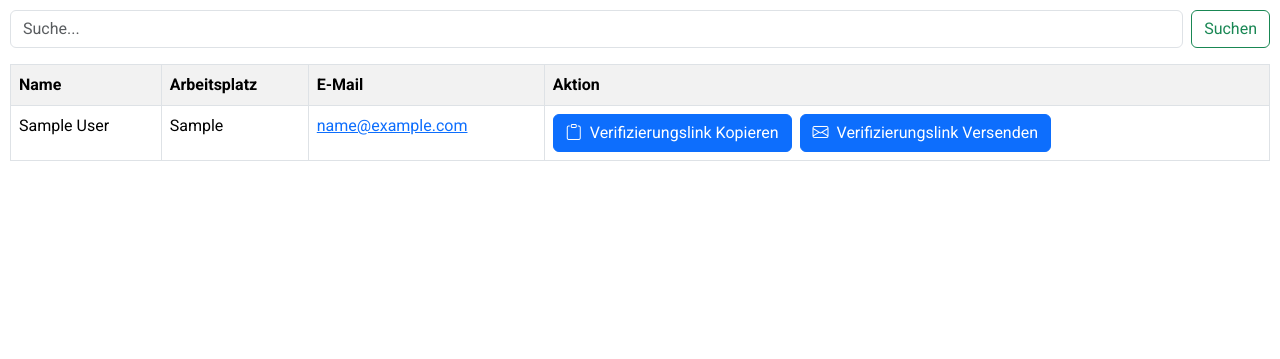
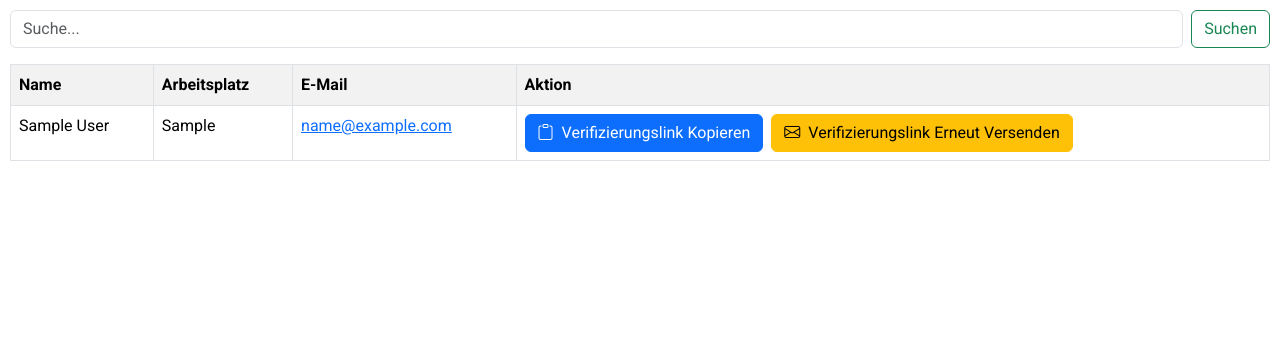
Before and after one commit to recode-law/DB128A, a Django app: page /user_signup/signup_request/list in a window 1280 px wide. Shown: the part 66-425 px from the top of the page. Run offline with Django 5.2, Linux system fonts and the light colour scheme; a user stored in the database is signed in; tables that the repository leaves empty hold one stand-in row (values such as "Sample post"); some libraries are stand-ins or nearby versions.

Commit message:
SignupRequest saves if an email has been sent already

```diff
--- a/user_signup/models.py
+++ b/user_signup/models.py
@@ -26,6 +26,7 @@ class SignupRequest(models.Model):
     email = models.EmailField(verbose_name="E-Mail")
     user = models.ForeignKey(verbose_name="Benutzer", to=User, null=True, blank=True, on_delete=models.PROTECT)
     verification_code = models.TextField(verbose_name="Verifikationscode", null=True, blank=True)
+    email_sent = models.BooleanField(verbose_name="E-Mail versendet", default=False)
 
     class Meta:
         verbose_name = "Accounterstellungsanfrage"
@@ -80,3 +81,6 @@ class SignupRequest(models.Model):
         to = self.email
 
         mail.send_mail(subject, plain_message, from_email, [to], html_message=html_message)
+
+        self.email_sent = True
+        self.save()
--- a/user_signup/templates/user_signup/signup_request_list.html
+++ b/user_signup/templates/user_signup/signup_request_list.html
@@ -28,9 +28,15 @@
                                     </button>
                                 </div>
                                 <div class="btn-group" role="group">
-                                    <a type="button" class="btn btn-primary" href="{% url "user-signup-send-mail" signup_request.pk %}">
-                                        <i class="bi bi-envelope me-2"></i>Verifizierungslink Versenden
-                                    </a>
+                                    {% if signup_request.email_sent %}
+                                        <a type="button" class="btn btn-warning" href="{% url "user-signup-send-mail" signup_request.pk %}">
+                                            <i class="bi bi-envelope me-2"></i>Verifizierungslink Erneut Versenden
+                                        </a>
+                                    {% else %}
+                                        <a type="button" class="btn btn-primary" href="{% url "user-signup-send-mail" signup_request.pk %}">
+                                            <i class="bi bi-envelope me-2"></i>Verifizierungslink Versenden
+                                        </a>
+                                    {% endif %}
                                 </div>
                             </div>
                         {% else %}
```
Also changed, not shown: user_signup/migrations/0002_signuprequest_email_sent.py (added).
